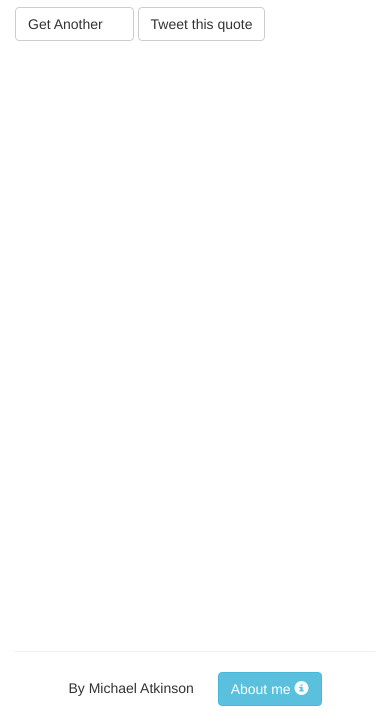
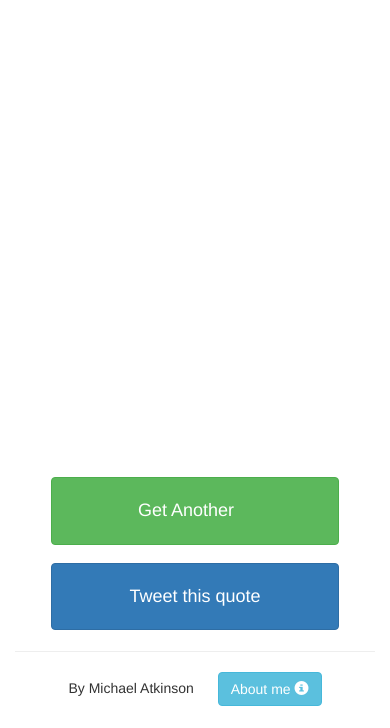
Before and after one commit to Dubsta/QuoteMachine, a plain HTML site: page index.html in a window 390 px wide. Shown: the part 116-844 px from the top of the page. Drawn offline with nearby package versions, Linux system fonts and the light colour scheme.

Commit message:
Adjust Mobile buttons

```diff
--- a/css/main.css
+++ b/css/main.css
@@ -2,6 +2,30 @@
    Custom sytles for Random Quote Machine
    Michael Atkinson
    ======================================== */
+/**************************
+    MAIN BUTTONS
+**************************/
+
+.buttonBox {
+  width: 100%;
+  margin: 0 auto;
+  position: fixed;
+  bottom: 100px;
+  height: 20%;
+  box-sizing: border-box;
+}
+
+.buttonBox a, .buttonBox button {
+  margin: 1em auto;
+  width: 80%;
+  display: block;
+  height: 40%;
+  box-sizing: inherit;
+  font-size: large;
+  display: flex;
+  justify-content: center;
+  align-items: center;
+}
 
 .not-active {
 /* copy of bootstrap button:disabled */
@@ -12,6 +36,7 @@ pointer-events: none;
           box-shadow: none;
   opacity: .65;
 }
+
 
 /**************************
     FOOTER
--- a/index.html
+++ b/index.html
@@ -22,21 +22,24 @@
       <!-- main container starts -->
       <div class="container">
         <!-- quote box -->
-        <section class="quoteBox">
+        <section id="quoteBox">
           <h1 id="quote"></h1>
           <h2 id="quotee"></h2>
-          <button id="getQuote" class="btn btn-default">
-            Get Another
-            <span id="spinner" class="glyphicon glyphicon-refresh glyphicon-spin"></span>
-          </button>
-          <!-- tweet psudobutton -->
-          <a id="twitterAnchor" class="btn btn-default">
-                Tweet this quote
-          </a>
-          <!-- end tweet -->
+
         </section>
       </div>
       <!-- main container ends -->
+        <div class="buttonBox container">
+            <button id="getQuote" class="btn btn-success btn-block">
+              Get Another
+              <span id="spinner" class="glyphicon glyphicon-refresh glyphicon-spin"></span>
+            </button>
+            <!-- tweet psudobutton -->
+            <a id="twitterAnchor" class="btn btn-primary">
+                  Tweet this quote
+            </a>
+        </div>
+          <!-- end tweet -->
 
       <!-- Footer -->
       <footer class="footer container">
```
